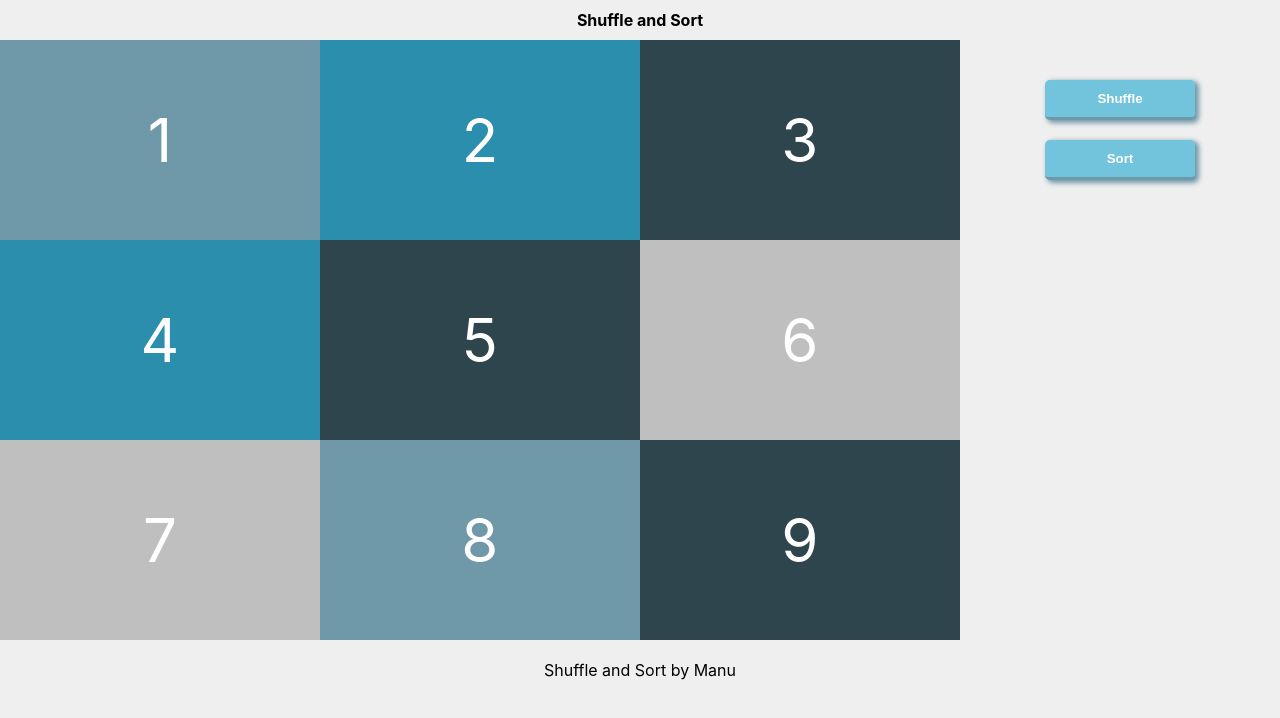
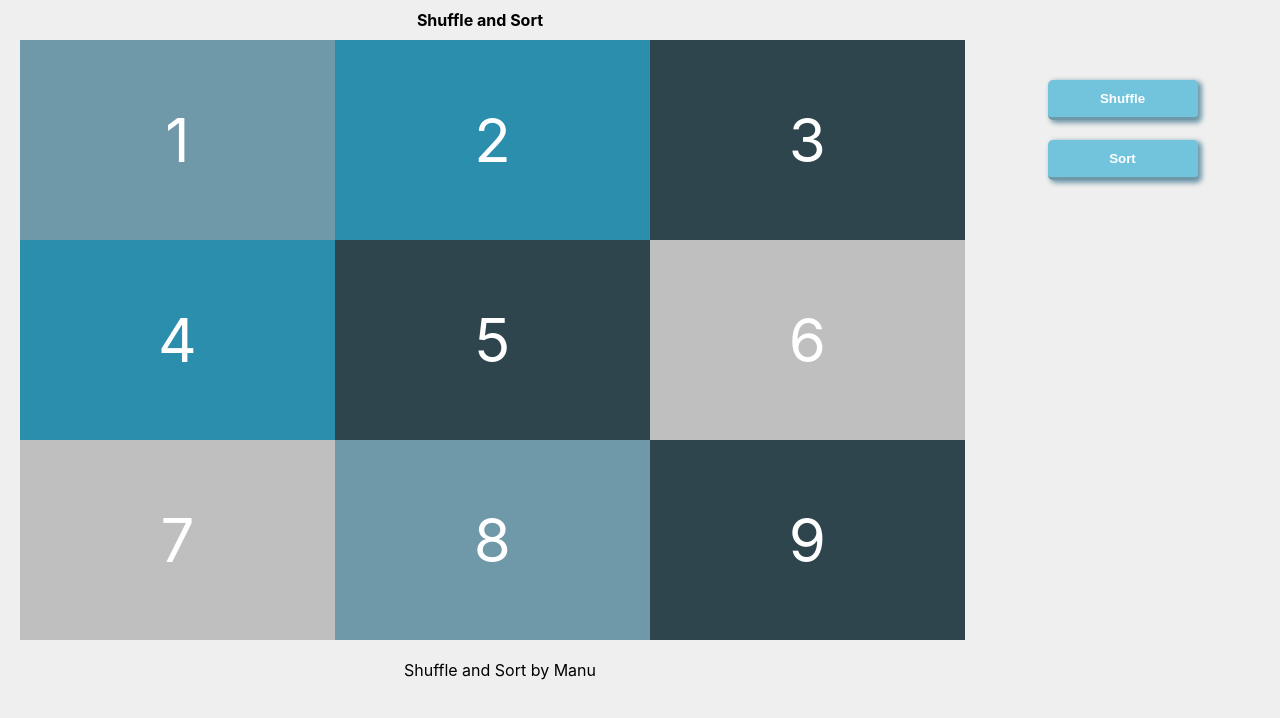
Before and after one commit to mkrishnan-codes/card-shuffle-plainjs, a plain HTML site: page index.html in a window 1280 px wide. Drawn offline with Linux system fonts and the light colour scheme.

Commit message:
style fix on desktop

```diff
--- a/public/static/styles/stylesheet.css
+++ b/public/static/styles/stylesheet.css
@@ -30,7 +30,7 @@ body {
     display: flex;
     flex-wrap: wrap;
     color: #333333;
-	font-size: 24px;
+    font-size: 24px;
     width: 100%;
 
 }
@@ -42,8 +42,8 @@ body {
     align-items: center;
     justify-content: center;
     margin-top: 4px;
-	background-color: #EFEFEF;
-	transition: border-color 500ms linear;
+    background-color: #EFEFEF;
+    transition: border-color 500ms linear;
 
 }
 
@@ -124,6 +124,7 @@ h4 {
     justify-content: center;
     padding: 20px 0px 20px 0px;
 }
+
 /* Large screens */
 @media only screen and (min-width: 768px) {
     body {
@@ -134,13 +135,18 @@ h4 {
     .header {
         background: unset;
         color: unset;
+
+    }
+
+    .mid {
+        width: 75% !important;
     }
 
     .cards {
         width: 75%;
         color: #ffffff;
         font-size: 60px;
-
+        padding-left: 20px;
     }
 
     .main {
@@ -154,7 +160,7 @@ h4 {
         height: 200px;
         border-left: unset !important;
         margin-top: unset;
-		transition: background-color 500ms linear;
+        transition: background-color 500ms linear;
 
     }
 
```
